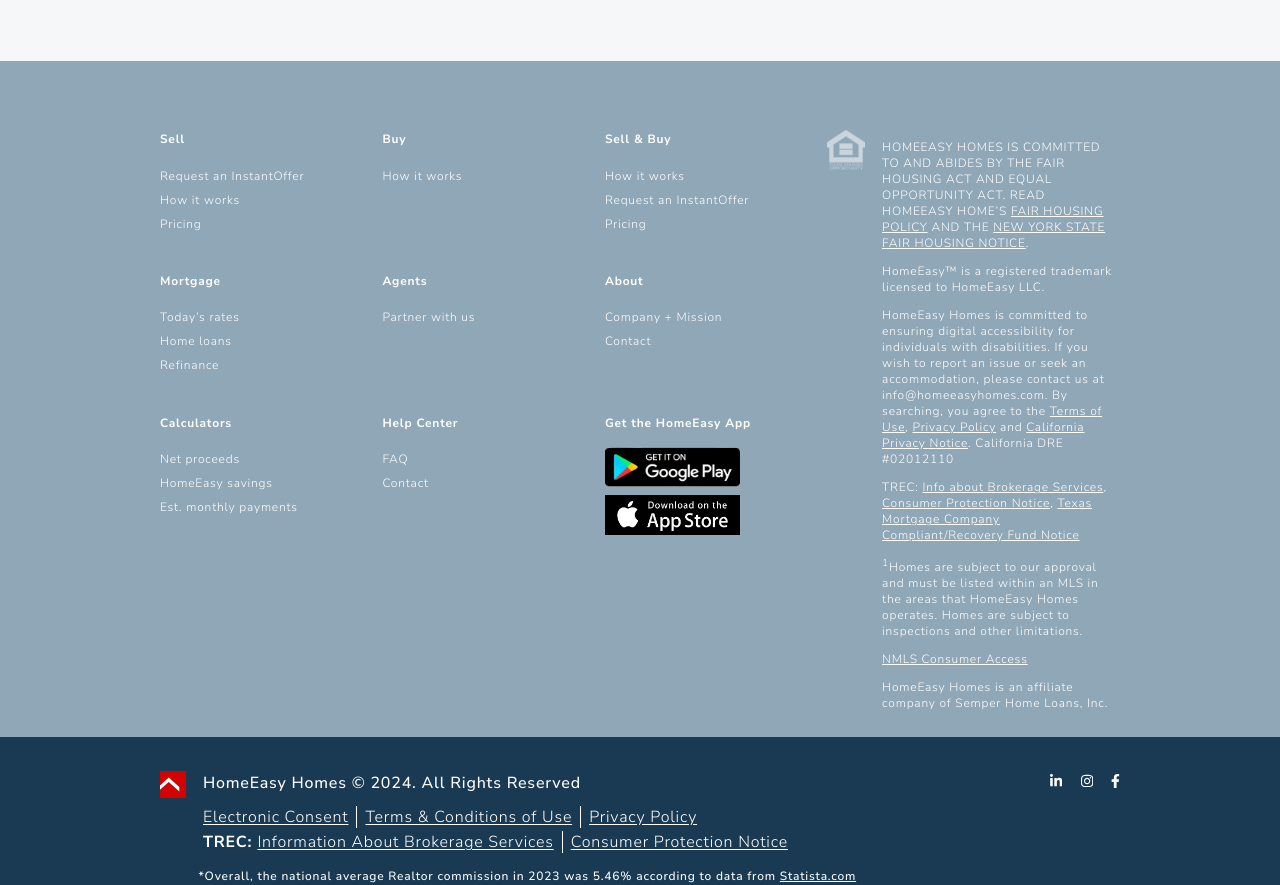
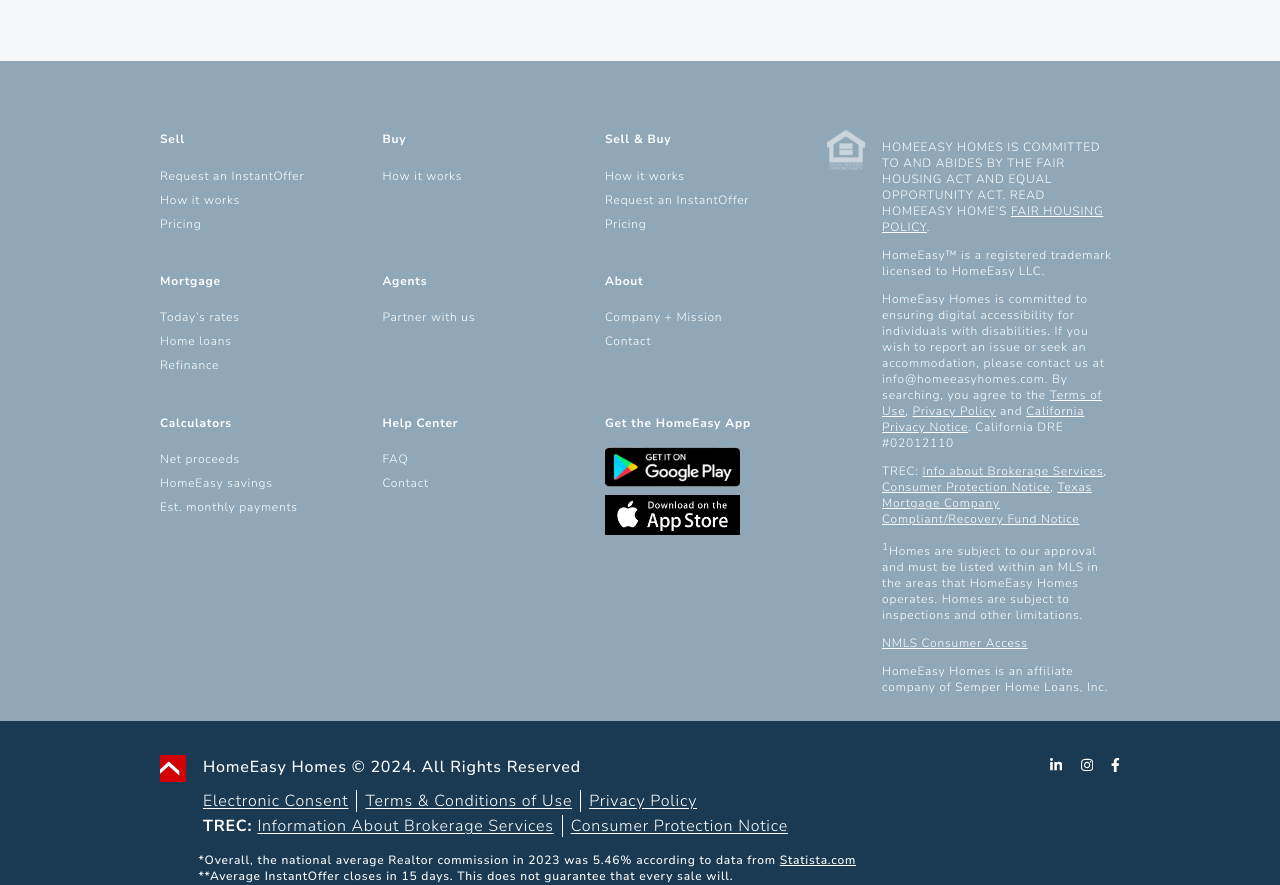
Before and after one commit to mhuffmansemperhl/HomeEasy, a Next.js app: page /calculator-2 in a window 1280 px wide. Shown: the part 1060-1945 px from the top of the page. Built offline with nearby package versions, Linux system fonts and the light colour scheme; a web font is replaced by a local one.

Commit message:
commented broken links in the footer

```diff
--- a/src/components/fluid/Footer.jsx
+++ b/src/components/fluid/Footer.jsx
@@ -104,7 +104,7 @@ const Footer = ({centered_style}) => {
                                 <a href="/"><img src="/img/equal-housing-opportunity-logo-1200w copy.svg" alt="Equal Housing Opportunity" /></a>
                             </div>
                             <div className={styles["upper-footer-content-right-copy-container"]}>
-                                <p>HOMEEASY HOMES IS COMMITTED TO AND ABIDES BY THE FAIR HOUSING ACT AND EQUAL OPPORTUNITY ACT. READ HOMEEASY HOME’S <a href="/fair_housing" target="_blank">FAIR HOUSING POLICY</a> AND THE <a href="https://dos.ny.gov/system/files/documents/2021/08/fairhousingnotice.pdf" target="_blank">NEW YORK STATE FAIR HOUSING NOTICE</a>.</p>
+                                <p>HOMEEASY HOMES IS COMMITTED TO AND ABIDES BY THE FAIR HOUSING ACT AND EQUAL OPPORTUNITY ACT. READ HOMEEASY HOME’S <a href="/fair_housing" target="_blank">FAIR HOUSING POLICY</a>. {/*AND THE <a href="https://dos.ny.gov/system/files/documents/2021/08/fairhousingnotice.pdf" target="_blank">NEW YORK STATE FAIR HOUSING NOTICE</a>*/}</p>
 
                                 <p>HomeEasy&trade; is a registered trademark licensed to HomeEasy LLC.</p>
 
--- a/src/components/fluid/Footer2.jsx
+++ b/src/components/fluid/Footer2.jsx
@@ -415,11 +415,11 @@ const Footer = ({ centered_style }) => {
                                             NMLS Consumer Access
                                         </a>
                                     </p>
-                                    <p>
+                                    {/* <p>
                                         <a href="https://help.jmaclending.com/hc/files/11272354/12124268/1/1548800701341/Affiliated+Business+Disclosure.pdf" target="_blank">
                                             Affiliated Business Arrangement Disclosure
                                         </a>
-                                    </p>
+                                    </p> */}
                                     {/* By searching, you agree to the Terms of Use, Privacy Policy and California Privacy Notice. California DRE #02012110; Semper Home Loans: NMLS #1053
     TREC: Info about Brokerage Services, Consumer Protection Notice, Texas Mortgage Company Compliant/Recovery Fund Notice
     Real estate brokerage licenses
```
